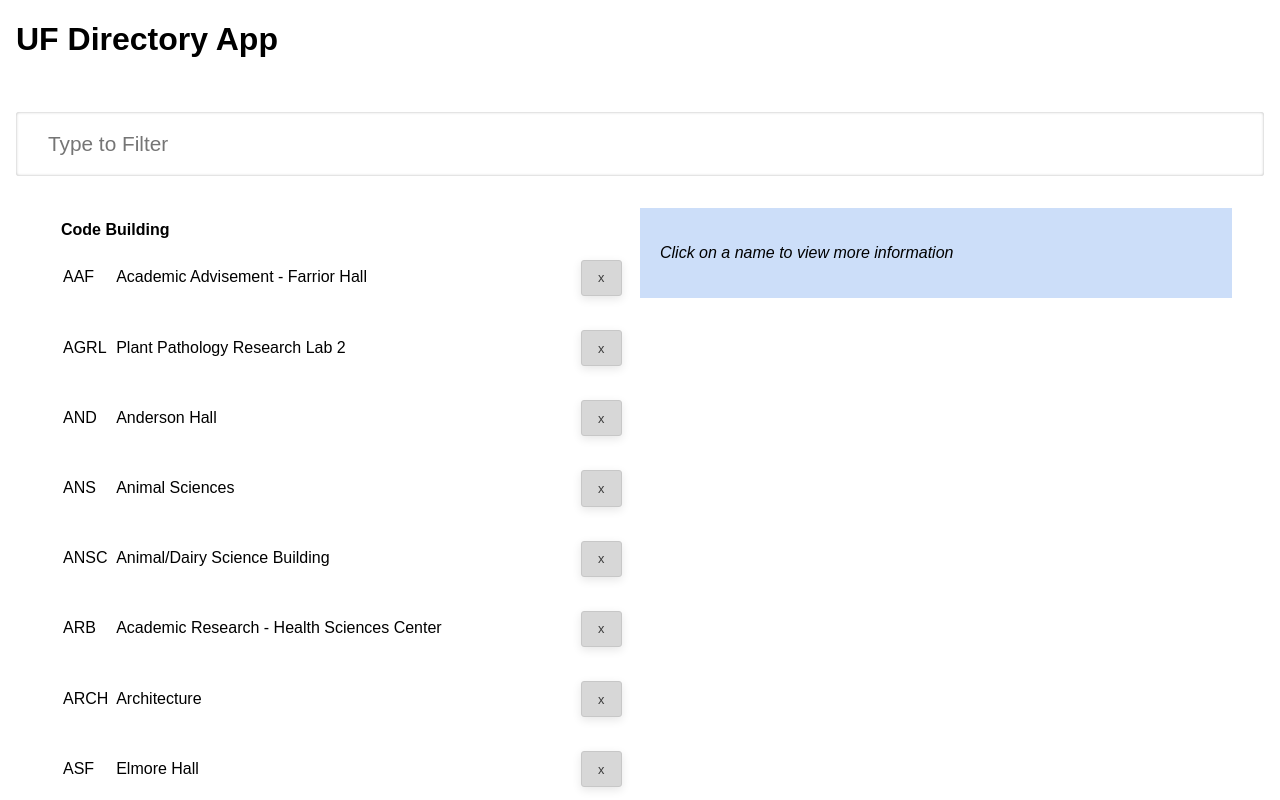
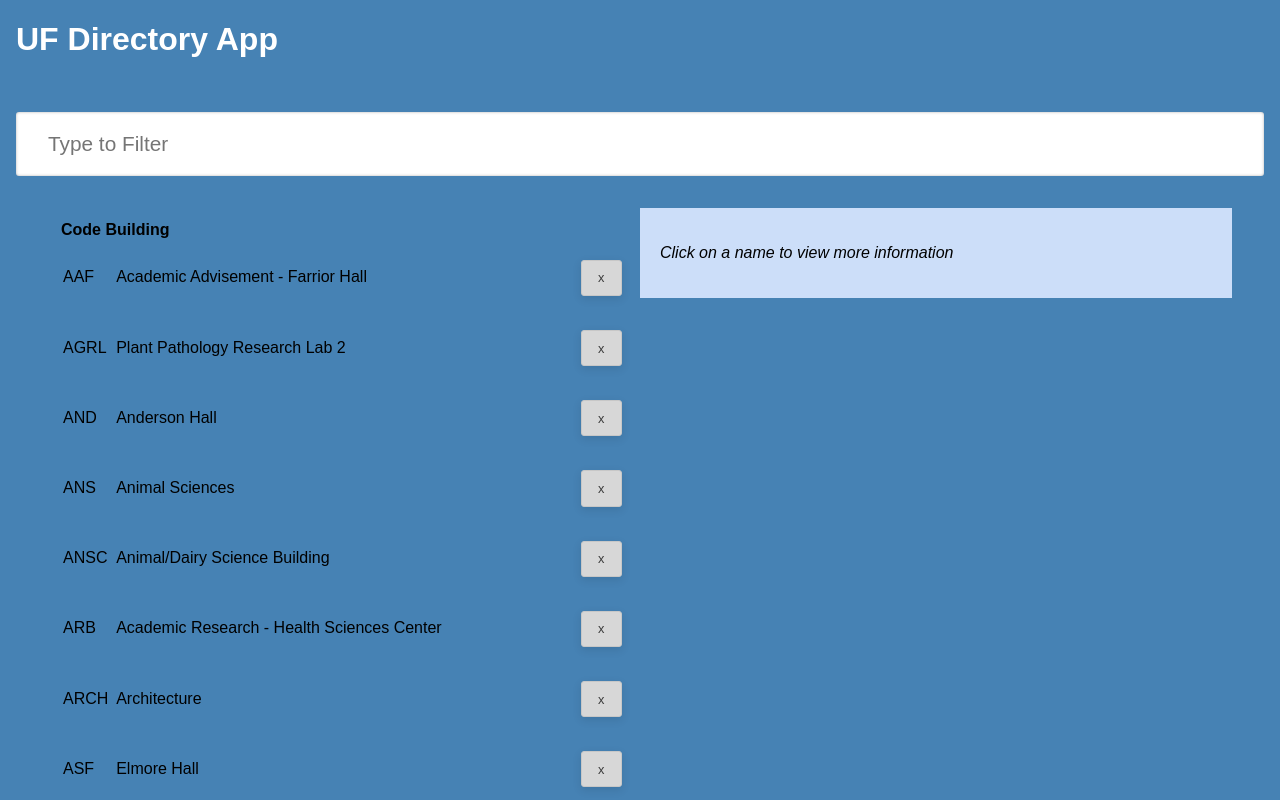
Before and after one commit to jlu38/SE_Bootcamp4, a React (Create React App) app: page / in a window 1280 px wide. Shown: the top 800 px of the page. Built offline with nearby package versions, Linux system fonts and the light colour scheme.

Commit message:
add button to remove building

```diff
--- a/src/App.js
+++ b/src/App.js
@@ -4,7 +4,6 @@
 import BuildingList from './components/BuildingList';
 import Credit from './components/Credit';
 import AddBuilding from './components/AddBuilding';
-import RemoveBuilding from './components/RemoveBuilding'
 
 class App extends React.Component {
   constructor(props) {
@@ -37,17 +36,16 @@
     console.log(this.state.bList);
   }
 
-  // removeBuilding(id) {
-  //   const { buildingList } = this.state.buildingList
-  //   console.log(buildingList)
-  //   const newList = [
-  //     ...buildingList.slice(0, id),
-  //     ...buildingList.slice(id+1)
-  //   ]
-  //   this.setState({
-  //     buildingList: newList
-  //   })
-  // }
+  removeBuilding(index) {
+    const bList = this.state.bList
+    const newList = [
+      ...bList.slice(0, index),
+      ...bList.slice(index+1)
+    ]
+    this.setState({
+      bList: newList
+    })
+  }
 
   render() {
 
@@ -74,6 +72,7 @@
                     bList={this.state.bList}
                     filterText={this.state.filterText}
                     selectedUpdate={this.selectedUpdate.bind(this)}
+                    removeBuilding={this.removeBuilding.bind(this)}
                   />
                 </table>
               </div>
--- a/src/components/AddBuilding.js
+++ b/src/components/AddBuilding.js
@@ -9,7 +9,7 @@
             name: '',
             coordinates: {
                 latitude: undefined,
-                longitude: undefined,
+                longitude: undefined
             },
             address: ''
         }
--- a/src/components/BuildingList.js
+++ b/src/components/BuildingList.js
@@ -3,8 +3,15 @@
 
 
 class BuilingList extends React.Component {
+	constructor(props){
+		super(props);
+		this.state={
+			showBuilding: true
+		}
+	}
+
 	render() {
-		const { bList, filterText, selectedUpdate} = this.props;
+		const { bList, filterText, selectedUpdate, removeBuilding} = this.props;
 
 		const buildingList = bList
 			.filter(directory => {
@@ -13,12 +20,12 @@
 					directory.code.toLowerCase().indexOf(filterText.toLowerCase()) >= 0
 				)
 			})
-			.map(directory => {
+			.map((directory, index) => {
 				return (
-					<tr key={directory.id}>
+					<tr >
 						<td onClick={() => selectedUpdate(directory.id)}>{directory.code} </td>
 						<td onClick={() => selectedUpdate(directory.id)}>{directory.name} </td>
-						<RemoveBuilding />
+						<RemoveBuilding buildingIndex={index} removeBuilding={removeBuilding}/>
 					</tr>
 
 
--- a/src/components/RemoveBuilding.js
+++ b/src/components/RemoveBuilding.js
@@ -1,10 +1,14 @@
-import React, {Component} from 'react';
+import React from 'react';
 
-export default ({directoryid}) => {
-    // console.log(directoryid)
-    return(
-        <span>
-            <button>x</button>
-        </span>
-    )
+class RemoveBuilding extends React.Component{
+    render(){
+        const {buildingIndex, removeBuilding} = this.props;
+        return(
+            <span>
+                <button onClick={() => removeBuilding(buildingIndex)}>x</button>
+            </span>
+        )
+    }
 }
+
+export default RemoveBuilding;
--- a/src/index.css
+++ b/src/index.css
@@ -2,8 +2,11 @@
 	margin: 0;
 	padding: 0;
 	font-family: sans-serif;
+	background: steelblue;
 }
-
+h1{
+	color: white;
+}
 /* ##### general ##### */
 * {
 	box-sizing: border-box;
```
